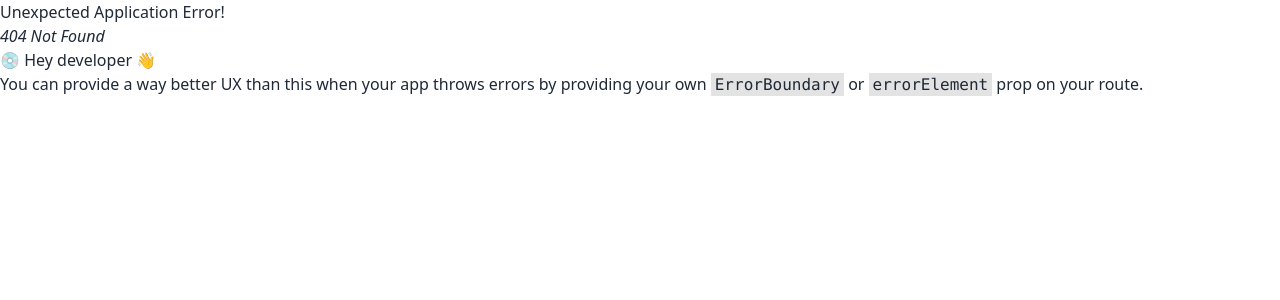
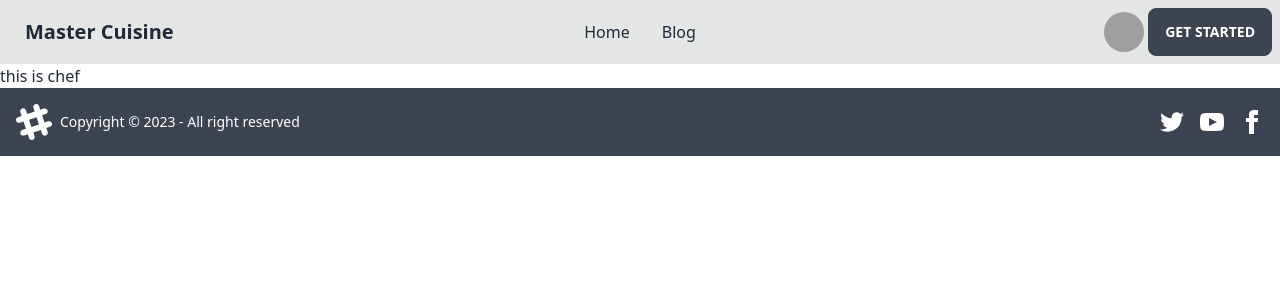
Before and after one commit to foisal404/masterCuisine-client, a React (Vite) app: page /chef/1 in a window 1280 px wide. Before the commit this address had no page. Shown: the top 300 px of the page. Built offline with nearby package versions, Linux system fonts and the light colour scheme; grey boxes are pictures that could not be loaded.

Commit message:
Chef Layout and page path set

```diff
--- /dev/null
+++ b/src/layout/ChefLayout.jsx
@@ -0,0 +1,16 @@
+import React from 'react';
+import Header from '../pages/shared/Header';
+import { Outlet } from 'react-router-dom';
+import Footer from '../pages/shared/Footer';
+
+const ChefLayout = () => {
+    return (
+        <div className='lg:container lg:mx-auto mx-4 '>
+            <Header></Header>
+            <Outlet ></Outlet>
+            <Footer></Footer>
+        </div>
+    );
+};
+
+export default ChefLayout;
--- /dev/null
+++ b/src/pages/Chef/Chef/Chef.jsx
@@ -0,0 +1,11 @@
+import React from 'react';
+
+const Chef = () => {
+    return (
+        <div>
+            <h2>this is chef</h2>
+        </div>
+    );
+};
+
+export default Chef;
```
Also changed, not shown: src/route/Route/Route.jsx (+12 -0 lines).
